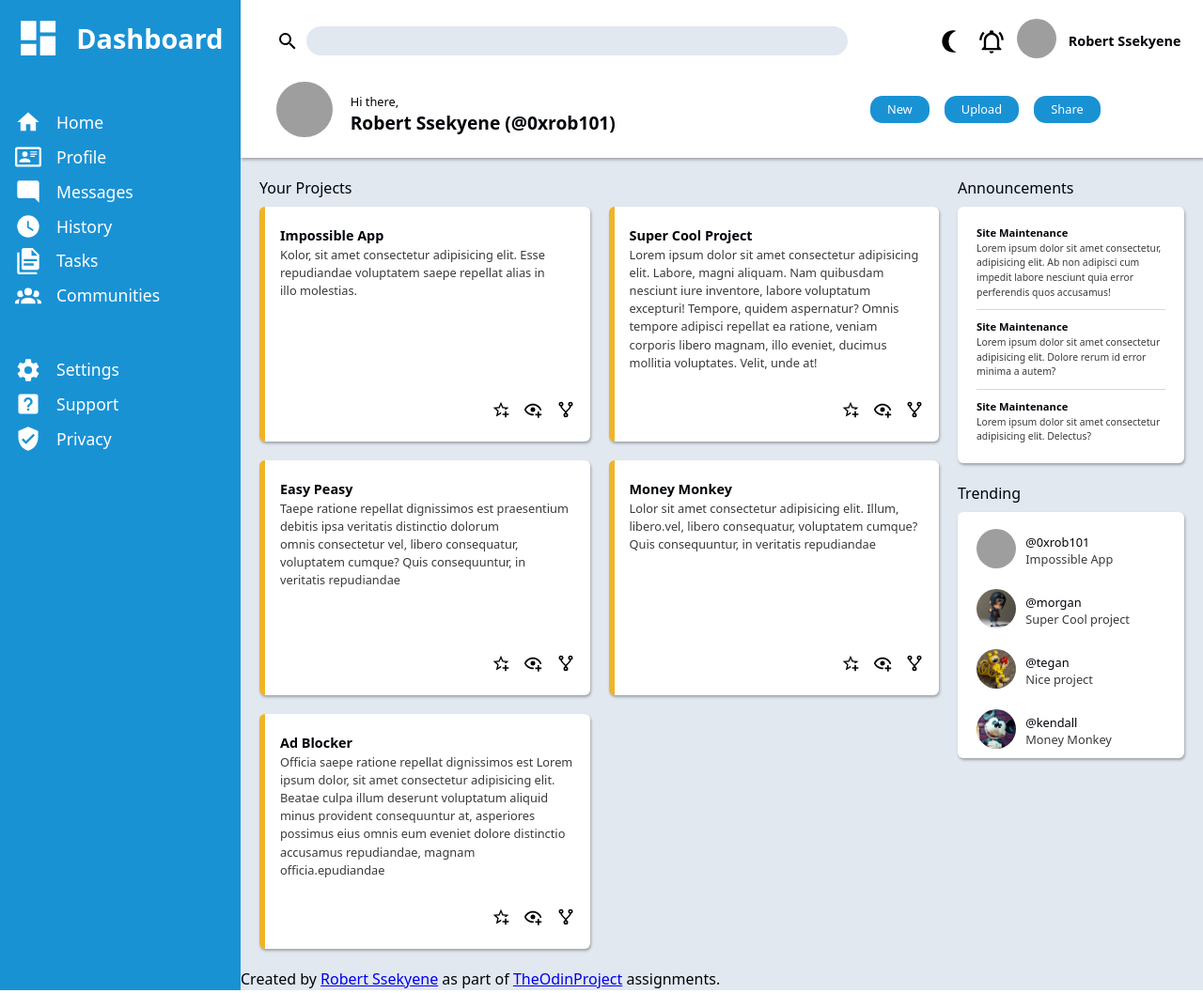
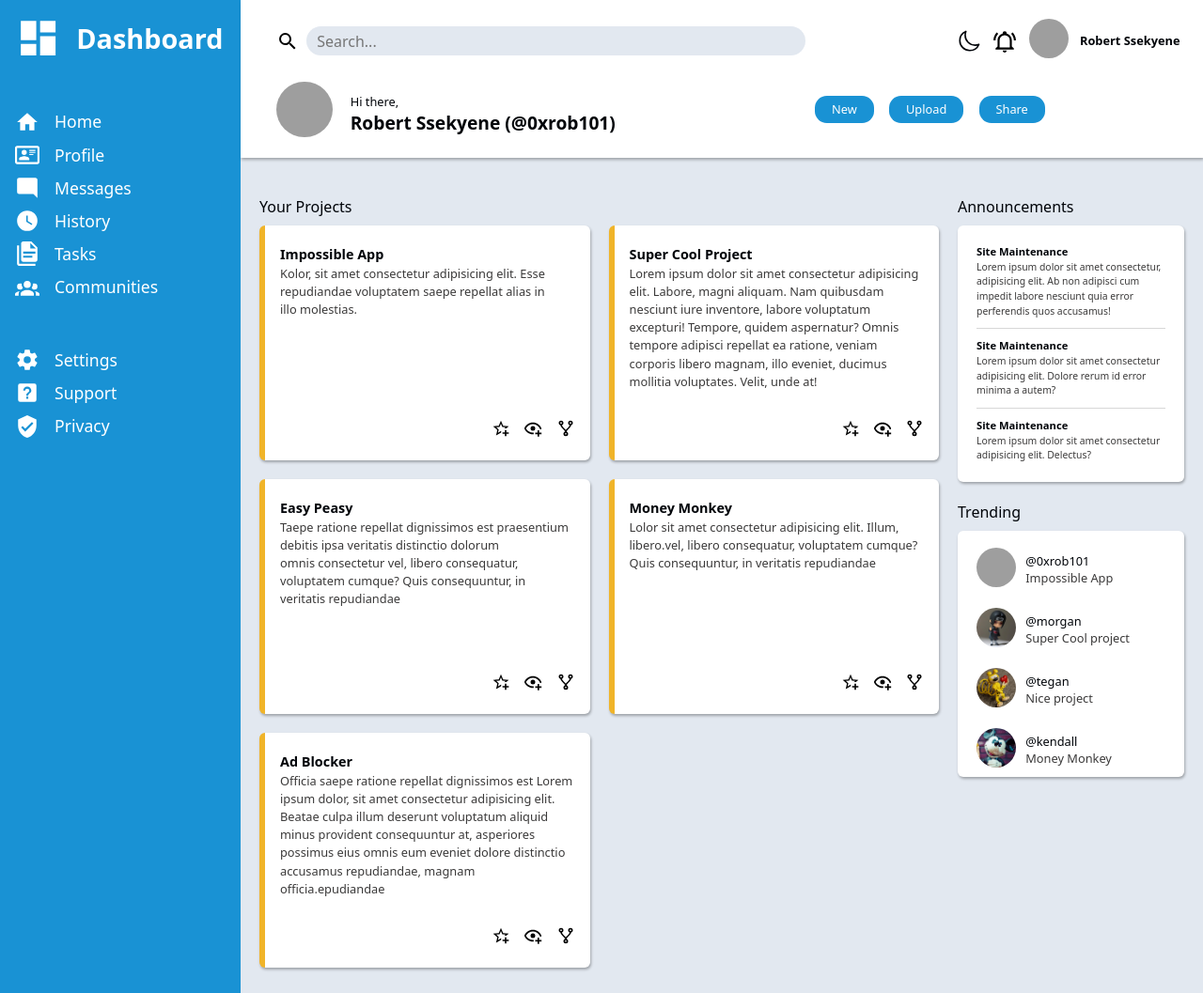
Before and after one commit to Ssekyene/admin-dashboard, a plain HTML site: page index.html in a window 1280 px wide. Shown: the top 1057 px of the page at 94% size. Drawn offline with Linux system fonts and the light colour scheme; grey boxes are pictures that could not be loaded.

Commit message:
make subtle adjustments
- adjustments in mark up
- adjustments in content
- add transformations for ux

```diff
--- a/assets/CSS/main.css
+++ b/assets/CSS/main.css
@@ -6,6 +6,7 @@
 
 :root {
     --border-radius: 1em;
+    --transition-slow: all 0.3s ease-in-out;
 }
 
 :root.dark {
@@ -42,6 +43,7 @@ body {
     grid-template-columns: 1fr 4fr;
     color: var(--color-base-text);
     background-color: var(--colo);
+    transition: var(--transition-slow);
 }
 
 button {
@@ -51,6 +53,10 @@ button {
     cursor: pointer;
 }
 
+a {
+    text-decoration: none;
+    color: inherit;
+}
 
 .nav-bar ul,
 .header ul {
@@ -70,6 +76,8 @@ button {
     font-size: clamp(20px,calc(2vw + 0.2rem), 2rem);
     font-weight: 600;
     white-space: nowrap;
+    position: sticky;
+    top: 16px;
 }
 
 .branding svg,
@@ -79,10 +87,15 @@ button {
 }
 
 .branding,
-[class$=-nav] li {
+[class$=-nav] .nav-link {
     display: flex;
     align-items: center;
     gap: 16px;
+    transition: translate 0.2s ease-in-out;
+}
+
+.nav-link:hover {
+    translate: 6px 0;
 }
 
 .branding svg,
@@ -96,7 +109,7 @@ button {
 
 [class$=-nav] svg,
 .header svg {
-    width: 28px;
+    width: 26px;
 }
 
 [class$=-nav] {
@@ -108,12 +121,22 @@ button {
     margin-bottom: 0.5em;
 }
 
+.user-nav {
+    position: sticky;
+    top: calc(16px + 2rem + 4vw);
+}
+
+.system-nav {
+    position: sticky;
+    top: calc(16px + 2rem + 8vw + 13rem);
+}
 
 .container {
     background-color: var(--color-base-bg);
     color: var(--color-base-text);
     display: grid;
     grid-template-rows: 168px auto;
+    gap: 20px;
 }
 
 .main {
@@ -131,15 +154,20 @@ button {
     gap: 18px;
     padding: 16px 38px;
     box-shadow: var(--box-shadow);
+    position: sticky;
+    top: -75px;
+    z-index: 2;
 
 }
 
 .header .upper,
 .header .lower {
     display: grid;
-    grid-template-columns: 2fr 1fr;
+    grid-template-columns: 44vw auto;
     align-items: center;
+    gap: 10px;
 }
+
 
 .header .justify-end{
     justify-self: end;
@@ -182,6 +210,10 @@ button {
     flex-shrink: 0;
 }
 
+.notification-icon {
+    cursor: pointer;
+}
+
 .profile-pic {
     border-radius: 50%;
     width: 100%;
@@ -191,7 +223,7 @@ button {
 }
 
 .notification-panel .username {
-    font-size: 0.9rem;
+    font-size: 0.8rem;
     font-weight: 900;
 }
 
@@ -232,6 +264,13 @@ button {
     font-weight: 500;
     color: var(--color-primary-text);
     background-color: var(--color-secondary-bg);
+    transition: var(--transition-slow);
+}
+
+.action-buttons .button:hover {
+    background-color: var(--color-highlight);
+    box-shadow: 1px 2px 3px var(--color-highlight);
+    transform: translateY(-1px);
 }
 
 .action-buttons > .button:not(:last-child) {
@@ -291,6 +330,7 @@ button {
     left: 0;
     top: -18px;
     color: var(--color-base-text);
+    font-weight: 500;
 }
 
 .project-name[data-owner='@0xrob101']::before {
@@ -334,7 +374,13 @@ button {
     padding: 20px 16px;
     box-shadow: var(--box-shadow);
     position: relative;
+    cursor: pointer;
+    transition: var(--transition-slow);
 
+}
+
+.card:hover {
+    transform: scale(1.01);
 }
 
 .card-title {
@@ -361,3 +407,22 @@ button {
     display: inline-block;
     width: 20px;
 }
+
+.footer {
+    padding: 20px;
+    justify-self: center;
+    font-size: 0.9rem;
+    font-weight: 500;
+    color: var(--color-secondary-text);
+    opacity: 0.9;
+}
+
+.footer  a {
+    text-decoration: none;
+    color: var(--color-highlight);
+    transition: var(--transition-slow);
+}
+
+.footer a:hover {
+    color: var(--color-secondary-bg);
+}
--- a/index.html
+++ b/index.html
@@ -10,78 +10,103 @@
 
 <body>
     <nav class="nav-bar">
-        <div class="branding"><svg xmlns="http://www.w3.org/2000/svg" viewBox="0 0 24 24">
+        <div><a href="#" class="branding">
+            <svg xmlns="http://www.w3.org/2000/svg" viewBox="0 0 24 24">
                     <title>view-dashboard</title>
                     <path d="M13,3V9H21V3M13,21H21V11H13M3,21H11V15H3M3,13H11V3H3V13Z" />
-            </svg>Dashboard</div>
+                </svg>Dashboard
+        </a></div>
         <ul class="user-nav">
-            <li><svg xmlns="http://www.w3.org/2000/svg" viewBox="0 0 24 24">
-                    <title>home</title>
+            <li><a href="#" class="nav-link">
+                    <svg xmlns="http://www.w3.org/2000/svg" viewBox="0 0 24 24">
+                        <title>Home</title>
                         <path d="M10,20V14H14V20H19V12H22L12,3L2,12H5V20H10Z" />
-                </svg>Home</li>
-            <li><svg xmlns="http://www.w3.org/2000/svg" viewBox="0 0 24 24">
-                    <title>card-account-details-outline</title>
+                    </svg>Home
+                </a></li>
+            <li><a href="#" class="nav-link">
+                    <svg xmlns="http://www.w3.org/2000/svg" viewBox="0 0 24 24">
+                        <title>Profile</title>
                         <path
                             d="M22,3H2C0.91,3.04 0.04,3.91 0,5V19C0.04,20.09 0.91,20.96 2,21H22C23.09,20.96 23.96,20.09 24,19V5C23.96,3.91 23.09,3.04 22,3M22,19H2V5H22V19M14,17V15.75C14,14.09 10.66,13.25 9,13.25C7.34,13.25 4,14.09 4,15.75V17H14M9,7A2.5,2.5 0 0,0 6.5,9.5A2.5,2.5 0 0,0 9,12A2.5,2.5 0 0,0 11.5,9.5A2.5,2.5 0 0,0 9,7M14,7V8H20V7H14M14,9V10H20V9H14M14,11V12H18V11H14" />
-                </svg>Profile</li>
-            <li><svg xmlns="http://www.w3.org/2000/svg" viewBox="0 0 24 24">
-                    <title>message-reply</title>
+                    </svg>Profile
+                </a></li>
+            <li><a href="#" class="nav-link">
+                    <svg xmlns="http://www.w3.org/2000/svg" viewBox="0 0 24 24">
+                        <title>Messages</title>
                         <path d="M22,4C22,2.89 21.1,2 20,2H4A2,2 0 0,0 2,4V16A2,2 0 0,0 4,18H18L22,22V4Z" />
-                </svg>Messages</li>
-            <li><svg xmlns="http://www.w3.org/2000/svg" viewBox="0 0 24 24">
-                    <title>clock</title>
+                    </svg>Messages
+                </a></li>
+            <li><a href="#" class="nav-link">
+                    <svg xmlns="http://www.w3.org/2000/svg" viewBox="0 0 24 24">
+                        <title>History</title>
                         <path
                             d="M12,2A10,10 0 0,0 2,12A10,10 0 0,0 12,22A10,10 0 0,0 22,12A10,10 0 0,0 12,2M16.2,16.2L11,13V7H12.5V12.2L17,14.9L16.2,16.2Z" />
-                </svg>History</li>
-            <li><svg xmlns="http://www.w3.org/2000/svg" viewBox="0 0 24 24">
-                    <title>file-document-multiple</title>
+                    </svg>History
+                </a></li>
+            <li><a href="#" class="nav-link">
+                    <svg xmlns="http://www.w3.org/2000/svg" viewBox="0 0 24 24">
+                        <title>Tasks</title>
                         <path
                             d="M4 4V22H20V24H4C2.9 24 2 23.1 2 22V4H4M15 7H20.5L15 1.5V7M8 0H16L22 6V18C22 19.11 21.11 20 20 20H8C6.89 20 6 19.1 6 18V2C6 .89 6.89 0 8 0M17 16V14H8V16H17M20 12V10H8V12H20Z" />
-                </svg>Tasks</li>
-            <li><svg xmlns="http://www.w3.org/2000/svg" viewBox="0 0 24 24">
-                    <title>account-group</title>
+                    </svg>Tasks
+                </a></li>
+            <li><a href="#" class="nav-link">
+                    <svg xmlns="http://www.w3.org/2000/svg" viewBox="0 0 24 24">
+                        <title>Communities</title>
                         <path
                             d="M12,5.5A3.5,3.5 0 0,1 15.5,9A3.5,3.5 0 0,1 12,12.5A3.5,3.5 0 0,1 8.5,9A3.5,3.5 0 0,1 12,5.5M5,8C5.56,8 6.08,8.15 6.53,8.42C6.38,9.85 6.8,11.27 7.66,12.38C7.16,13.34 6.16,14 5,14A3,3 0 0,1 2,11A3,3 0 0,1 5,8M19,8A3,3 0 0,1 22,11A3,3 0 0,1 19,14C17.84,14 16.84,13.34 16.34,12.38C17.2,11.27 17.62,9.85 17.47,8.42C17.92,8.15 18.44,8 19,8M5.5,18.25C5.5,16.18 8.41,14.5 12,14.5C15.59,14.5 18.5,16.18 18.5,18.25V20H5.5V18.25M0,20V18.5C0,17.11 1.89,15.94 4.45,15.6C3.86,16.28 3.5,17.22 3.5,18.25V20H0M24,20H20.5V18.25C20.5,17.22 20.14,16.28 19.55,15.6C22.11,15.94 24,17.11 24,18.5V20Z" />
-                </svg>Communities</li>
+                    </svg>Communities
+                </a></li>
         </ul>
         <ul class="system-nav">
-            <li><svg xmlns="http://www.w3.org/2000/svg" viewBox="0 0 24 24">
-                    <title>cog</title>
+            <li><a href="#" class="nav-link">
+                    <svg xmlns="http://www.w3.org/2000/svg" viewBox="0 0 24 24">
+                        <title>Settings</title>
                         <path
                             d="M12,15.5A3.5,3.5 0 0,1 8.5,12A3.5,3.5 0 0,1 12,8.5A3.5,3.5 0 0,1 15.5,12A3.5,3.5 0 0,1 12,15.5M19.43,12.97C19.47,12.65 19.5,12.33 19.5,12C19.5,11.67 19.47,11.34 19.43,11L21.54,9.37C21.73,9.22 21.78,8.95 21.66,8.73L19.66,5.27C19.54,5.05 19.27,4.96 19.05,5.05L16.56,6.05C16.04,5.66 15.5,5.32 14.87,5.07L14.5,2.42C14.46,2.18 14.25,2 14,2H10C9.75,2 9.54,2.18 9.5,2.42L9.13,5.07C8.5,5.32 7.96,5.66 7.44,6.05L4.95,5.05C4.73,4.96 4.46,5.05 4.34,5.27L2.34,8.73C2.21,8.95 2.27,9.22 2.46,9.37L4.57,11C4.53,11.34 4.5,11.67 4.5,12C4.5,12.33 4.53,12.65 4.57,12.97L2.46,14.63C2.27,14.78 2.21,15.05 2.34,15.27L4.34,18.73C4.46,18.95 4.73,19.03 4.95,18.95L7.44,17.94C7.96,18.34 8.5,18.68 9.13,18.93L9.5,21.58C9.54,21.82 9.75,22 10,22H14C14.25,22 14.46,21.82 14.5,21.58L14.87,18.93C15.5,18.67 16.04,18.34 16.56,17.94L19.05,18.95C19.27,19.03 19.54,18.95 19.66,18.73L21.66,15.27C21.78,15.05 21.73,14.78 21.54,14.63L19.43,12.97Z" />
-                </svg>Settings</li>
-            <li><svg xmlns="http://www.w3.org/2000/svg" viewBox="0 0 24 24">
-                    <title>help-box</title>
+                    </svg>Settings
+                </a></li>
+            <li><a href="#" class="nav-link">
+                    <svg xmlns="http://www.w3.org/2000/svg" viewBox="0 0 24 24">
+                        <title>Support</title>
                         <path
                             d="M11,18H13V16H11V18M12,6A4,4 0 0,0 8,10H10A2,2 0 0,1 12,8A2,2 0 0,1 14,10C14,12 11,11.75 11,15H13C13,12.75 16,12.5 16,10A4,4 0 0,0 12,6M5,3H19A2,2 0 0,1 21,5V19A2,2 0 0,1 19,21H5A2,2 0 0,1 3,19V5A2,2 0 0,1 5,3Z" />
-                </svg>Support</li>
-            <li><svg xmlns="http://www.w3.org/2000/svg" viewBox="0 0 24 24">
-                    <title>shield-check</title>
+                    </svg>Support
+                </a></li>
+            <li><a href="#" class="nav-link">
+                    <svg xmlns="http://www.w3.org/2000/svg" viewBox="0 0 24 24">
+                        <title>Privacy '</title>
                         <path
                             d="M10,17L6,13L7.41,11.59L10,14.17L16.59,7.58L18,9M12,1L3,5V11C3,16.55 6.84,21.74 12,23C17.16,21.74 21,16.55 21,11V5L12,1Z" />
-                </svg>Privacy</li>
+                    </svg>Privacy
+                </a></li>
         </ul>
     </nav>
     <div class="container">
         <header class="header">
             <section class="upper">
                 <div class="search-bar"><svg xmlns="http://www.w3.org/2000/svg" viewBox="0 0 24 24">
-                        <title>magnify</title>
+                        <title>search</title>
                         <path
                             d="M9.5,3A6.5,6.5 0 0,1 16,9.5C16,11.11 15.41,12.59 14.44,13.73L14.71,14H15.5L20.5,19L19,20.5L14,15.5V14.71L13.73,14.44C12.59,15.41 11.11,16 9.5,16A6.5,6.5 0 0,1 3,9.5A6.5,6.5 0 0,1 9.5,3M9.5,5C7,5 5,7 5,9.5C5,12 7,14 9.5,14C12,14 14,12 14,9.5C14,7 12,5 9.5,5Z" />
-                    </svg><input type="search"></div>
+                    </svg><input type="search" placeholder="Search..."></div>
                 <ul class="notification-panel justify-end">
-                    <li class="theme-toggler"><svg xmlns="http://www.w3.org/2000/svg" viewBox="0 0 24 24">
-                            <title>moon-waning-crescent</title>
-                            <path d="M2 12A10 10 0 0 0 15 21.54A10 10 0 0 1 15 2.46A10 10 0 0 0 2 12Z" />
+                    <li class="theme-toggler"><svg xmlns="http://www.w3.org/2000/svg" fill="none" viewBox="0 0 24 24" stroke-width="1.5"
+                            stroke="currentColor"
+                            class="notification-icon"
+                            role="img" aria-labelledby="">
+                            <title id="">theme icon</title>
+                            <path stroke-linecap="round" stroke-linejoin="round"
+                                d="M21.752 15.002A9.718 9.718 0 0118 15.75c-5.385 0-9.75-4.365-9.75-9.75 0-1.33.266-2.597.748-3.752A9.753 9.753 0 003 11.25C3 16.635 7.365 21 12.75 21a9.753 9.753 0 009.002-5.998z">
+                            </path>
                         </svg></li>
-                    <li class="notifications"><svg xmlns="http://www.w3.org/2000/svg" viewBox="0 0 24 24">
-                            <title>bell-ring-outline</title>
+                    <li class="notifications"><svg xmlns="http://www.w3.org/2000/svg" viewBox="0 0 24 24" class="notification-icon">
+                            <title>notifications</title>
                             <path
                                 d="M10,21H14A2,2 0 0,1 12,23A2,2 0 0,1 10,21M21,19V20H3V19L5,17V11C5,7.9 7.03,5.17 10,4.29C10,4.19 10,4.1 10,4A2,2 0 0,1 12,2A2,2 0 0,1 14,4C14,4.1 14,4.19 14,4.29C16.97,5.17 19,7.9 19,11V17L21,19M17,11A5,5 0 0,0 12,6A5,5 0 0,0 7,11V18H17V11M19.75,3.19L18.33,4.61C20.04,6.3 21,8.6 21,11H23C23,8.07 21.84,5.25 19.75,3.19M1,11H3C3,8.6 3.96,6.3 5.67,4.61L4.25,3.19C2.16,5.25 1,8.07 1,11Z" />
                         </svg></li>
-                    <li><img src="https://avatars.githubusercontent.com/u/111270142?v=4&size=64" alt="profile pic" class="profile-pic"></li>
-                    <li class="username">Robert Ssekyene</li>
+                    <li><a href="#"><img src="https://avatars.githubusercontent.com/u/111270142?v=4&size=64" alt="profile pic" class="profile-pic"></a></li>
+                    <li class="username"><a href="#">Robert Ssekyene</a></li>
                 </ul>
             </section>
             <section class="lower">
```
Lines whose indentation alone changed are shown as unchanged.
